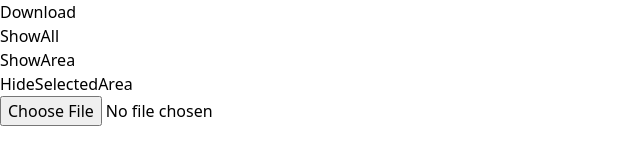
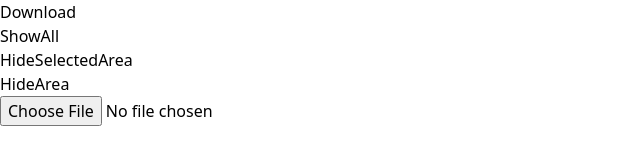
Before and after one commit to mohamed-osama45987/test-Job2, a React (Vite) app: page / in a window 1280 px wide. Shown: the top 160 px of the page, without its empty margins (0-640 px from the left). Built offline with nearby package versions, Linux system fonts and the light colour scheme.

Commit message:
Edited logic

```diff
--- a/src/components/HideSelectedArea.tsx
+++ b/src/components/HideSelectedArea.tsx
@@ -7,19 +7,16 @@ interface HideAreaProps {
   crops: area[];
 }
 
-const HideArea = ({ selectedCrop, setCrops, crops }: HideAreaProps) => {
-  const handleClick = function (selectedCrop: area, crops: area[]) {
-    // filter the rest of the crops and remove the selected crop
-    const newCropsArray = crops.filter((crop) => crop.x !== selectedCrop.x);
+const HideArea = ({ setCrops, selectedCrop, crops }: HideAreaProps) => {
+  const handleClick = () => {
+    if (!selectedCrop) {
+      return;
+    }
 
-    setCrops(newCropsArray);
+    setCrops([...crops, selectedCrop]);
   };
 
-  return (
-    <div onClick={() => (selectedCrop ? handleClick(selectedCrop, crops) : "")}>
-      HideSelectedArea
-    </div>
-  );
+  return <div onClick={handleClick}>HideArea</div>;
 };
 
 export default HideArea;
--- a/src/components/ShowSelectedBlock.tsx
+++ b/src/components/ShowSelectedBlock.tsx
@@ -7,16 +7,19 @@ interface ShowAreaProps {
   crops: area[];
 }
 
-const ShowArea = ({ setCrops, selectedCrop, crops }: ShowAreaProps) => {
-  const handleClick = () => {
-    if (!selectedCrop) {
-      return;
-    }
+const ShowArea = ({ selectedCrop, setCrops, crops }: ShowAreaProps) => {
+  const handleClick = function (selectedCrop: area, crops: area[]) {
+    // filter the rest of the crops and remove the selected crop
+    const newCropsArray = crops.filter((crop) => crop.x !== selectedCrop.x);
 
-    setCrops([...crops, selectedCrop]);
+    setCrops(newCropsArray);
   };
 
-  return <div onClick={handleClick}>ShowArea</div>;
+  return (
+    <div onClick={() => (selectedCrop ? handleClick(selectedCrop, crops) : "")}>
+      HideSelectedArea
+    </div>
+  );
 };
 
 export default ShowArea;
```
